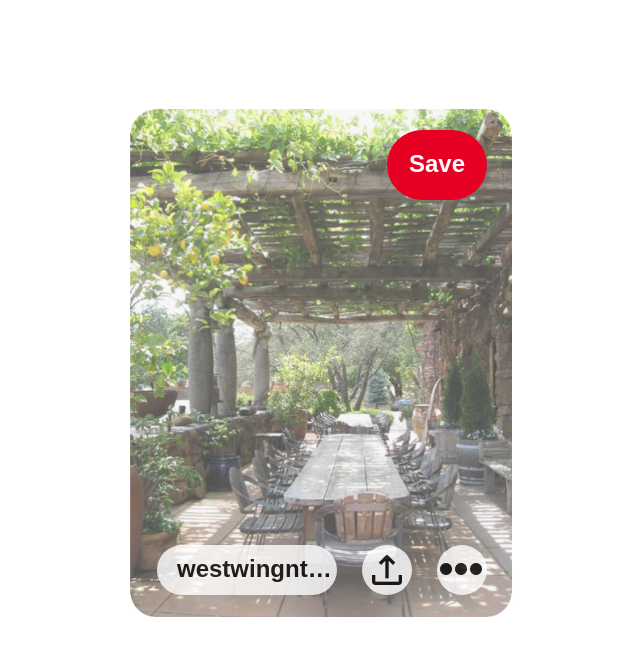
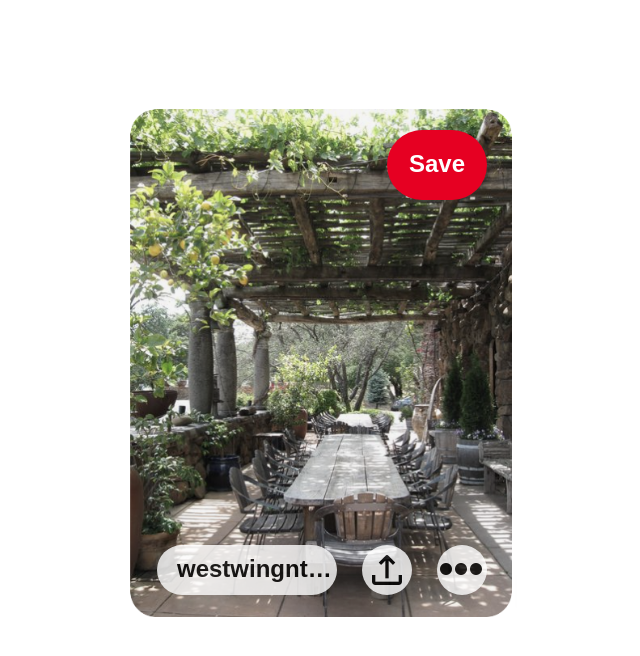
Before and after one commit to AndyCotruta/Homework-D4, a plain HTML site: page index.html in a window 1280 px wide. In both pictures the pointer is over the picture 640 px from the left and 355 px from the top of the page. Shown: the whole page, without its empty margins (323-963 px from the left). Drawn offline with Linux system fonts and the light colour scheme.

Commit message:
100% Final

```diff
--- a/style.css
+++ b/style.css
@@ -41,7 +41,6 @@ body {
 
 #pinterest-card:hover #pinterest-card-text-save {
   transform: translateX(0px);
-  opacity: 1;
 }
 
 #pinterest-card-text-location {
@@ -108,5 +107,5 @@ body {
 }
 
 #pinterest-card:hover #image {
-  opacity: 0.7;
+  filter: saturate(0.6);
 }
```
